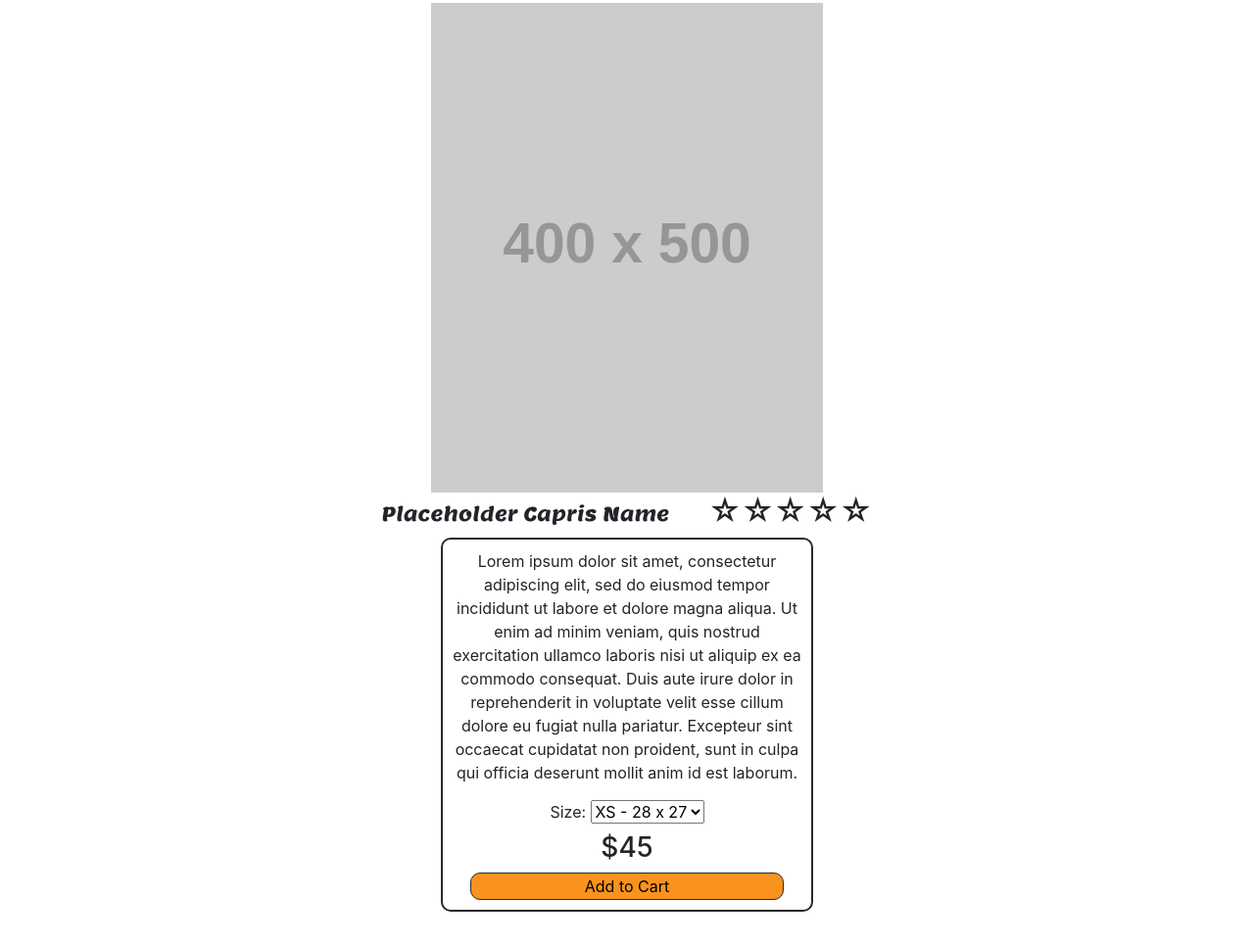
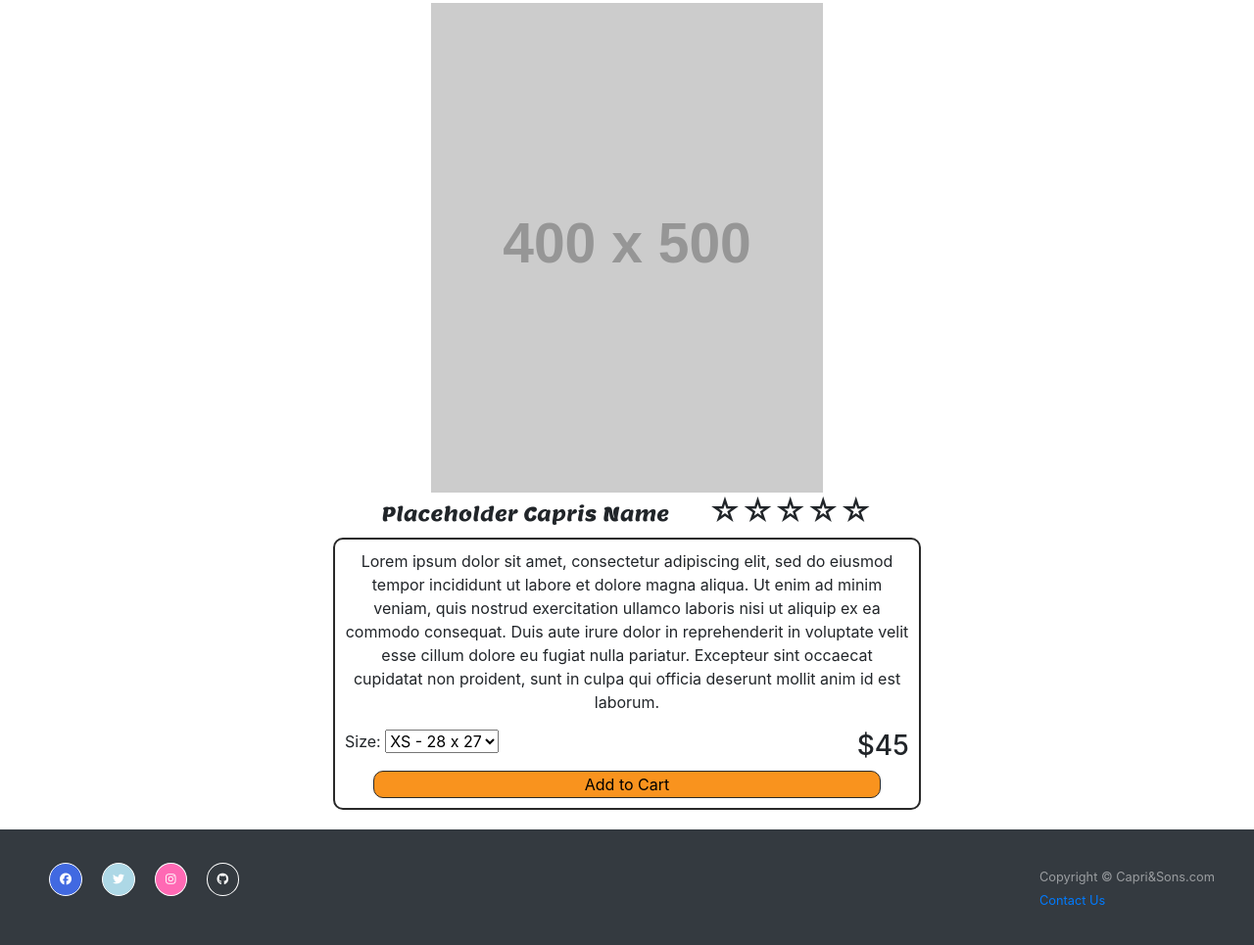
Before and after one commit to RyanBeiden/capris, a plain HTML site: page capris.html in a window 1280 px wide. Shown: the part 327-1292 px from the top of the page at 98% size. Drawn offline with nearby package versions, Linux system fonts and the light colour scheme; placeholder pictures from the web are drawn by us.

Commit message:
added footer to all pages, finalized capri page layout

```diff
--- a/capris.html
+++ b/capris.html
@@ -6,8 +6,10 @@
   <title>Document</title>
   <link rel="stylesheet" href="https://stackpath.bootstrapcdn.com/bootstrap/4.1.3/css/bootstrap.min.css" integrity="sha384-MCw98/SFnGE8fJT3GXwEOngsV7Zt27NXFoaoApmYm81iuXoPkFOJwJ8ERdknLPMO" crossorigin="anonymous">
   <link rel="stylesheet" href="main.css">
+  <script src="https://kit.fontawesome.com/3c70a135dc.js" crossorigin="anonymous"></script>
   <link href="https://fonts.googleapis.com/css2?family=Lemon&display=swap" rel="stylesheet">
 </head>
+
 <body>
   <header>
     <nav class="navbar" id="hometab">
@@ -29,6 +31,7 @@
     <div class="caprisinfobox">
       <p id="caprisinfo">Lorem ipsum dolor sit amet, consectetur adipiscing elit, sed do eiusmod tempor incididunt ut labore et dolore magna aliqua. Ut enim ad minim veniam, quis nostrud exercitation ullamco laboris nisi ut aliquip ex ea commodo consequat. Duis aute irure dolor in reprehenderit in voluptate velit esse cillum dolore eu fugiat nulla pariatur. Excepteur sint occaecat cupidatat non proident, sunt in culpa qui officia deserunt mollit anim id est laborum.</p>
       <div class="sizeandprice">
+        <div id="sizeselector">
          <label id="sizelabel">Size:</label>
           <select name="sizelist" id="size">
             <option>XS - 28 x 27</option>
@@ -37,11 +40,23 @@
             <option>L - 34 x 33</option>
            <option>XL - 36 x 35</option>
           </select>
+        </div>
         <h3 id="price">$45</h3>
       </div>
       <button id="cartbutton">Add to Cart</button>
     </div>
   </div>
+
+  <footer id="sticky-footer" class="py-4 bg-dark text-white-50 footer">
+    <ul class="social">
+      <li><i class="fab fa-facebook"></i></li>
+      <li><i class="fab fa-twitter"></i></li>
+      <li><i class="fab fa-instagram"></i></li>
+      <li><i class="fab fa-github"></i></li>
+    </ul>
+    <div class="copywrite"><small>Copyright &copy; Capri&Sons.com <br><a href="contact.html">Contact Us</a></small></div>
+  </footer>
+
   <script src="https://code.jquery.com/jquery-3.3.1.slim.min.js" integrity="sha384-q8i/X+965DzO0rT7abK41JStQIAqVgRVzpbzo5smXKp4YfRvH+8abtTE1Pi6jizo" crossorigin="anonymous"></script>
   <script src="https://cdnjs.cloudflare.com/ajax/libs/popper.js/1.14.3/umd/popper.min.js" integrity="sha384-ZMP7rVo3mIykV+2+9J3UJ46jBk0WLaUAdn689aCwoqbBJiSnjAK/l8WvCWPIPm49" crossorigin="anonymous"></script>
   <script src="https://stackpath.bootstrapcdn.com/bootstrap/4.1.3/js/bootstrap.min.js" integrity="sha384-ChfqqxuZUCnJSK3+MXmPNIyE6ZbWh2IMqE241rYiqJxyMiZ6OW/JmZQ5stwEULTy" crossorigin="anonymous"></script>
--- a/main.css
+++ b/main.css
@@ -121,13 +121,16 @@ li:hover {
 
 .caprisinfobox {
   border: solid 2px #292929;
-  margin: 0px 450px 30px 450px;
   padding: 10px;
   border-radius: 10px;
+  width: 600px;
+  margin: auto;
+  margin-bottom: 20px;
 }
 
 .sizeandprice {
-  display: inline-block;
+  display: flex;
+  justify-content: space-between;
 }
 
 #cartbutton {
```
Also changed, not shown: contact.html (+13 -0 lines), history.html (+12 -0 lines), index.html (+3 -0 lines). Lines whose indentation alone changed are shown as unchanged.
